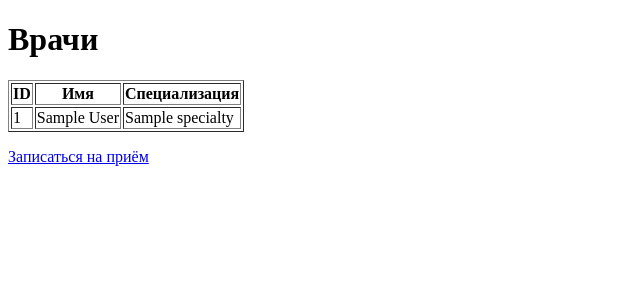
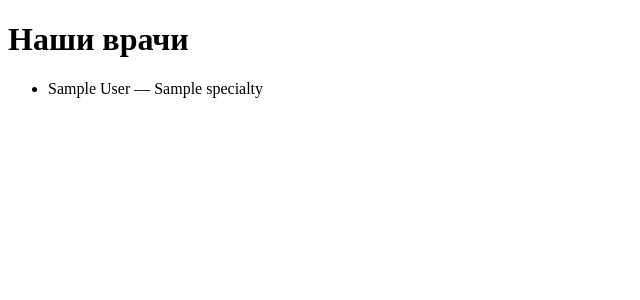
Before and after one commit to docker0-dot/devops, a Flask app: page /doctors in a window 1280 px wide. Shown: the top 300 px of the page, without its empty margins (0-640 px from the left). Run offline with Flask 3, Linux system fonts and the light colour scheme; a database or web service that is not in the repository returns one stand-in record (values such as "Sample title"); parts of the project's set-up code (start-up, migrations or seed data) failed here and were passed over; some libraries are stand-ins or nearby versions.

Commit message:
Update doctors.html

```diff
--- a/clinic-app/templates/doctors.html
+++ b/clinic-app/templates/doctors.html
@@ -1,3 +1,4 @@
+<!-- templates/doctors.html -->
 <!DOCTYPE html>
 <html lang="en">
 <head>
@@ -5,22 +6,11 @@
     <title>Список врачей</title>
 </head>
 <body>
-    <h1>Врачи</h1>
-    <table border="1">
-        <tr>
-            <th>ID</th>
-            <th>Имя</th>
-            <th>Специализация</th>
-        </tr>
+    <h1>Наши врачи</h1>
+    <ul>
         {% for doctor in doctors %}
-        <tr>
-            <td>{{ doctor[0] }}</td>
-            <td>{{ doctor[1] }} {{ doctor[2] }}</td>
-            <td>{{ doctor[3] }}</td>
-        </tr>
+            <li>{{ doctor.first_name }} {{ doctor.last_name }} — {{ doctor.specialty }}</li>
         {% endfor %}
-    </table>
-
-    <p><a href="/book">Записаться на приём</a></p>
+    </ul>
 </body>
 </html>
```
